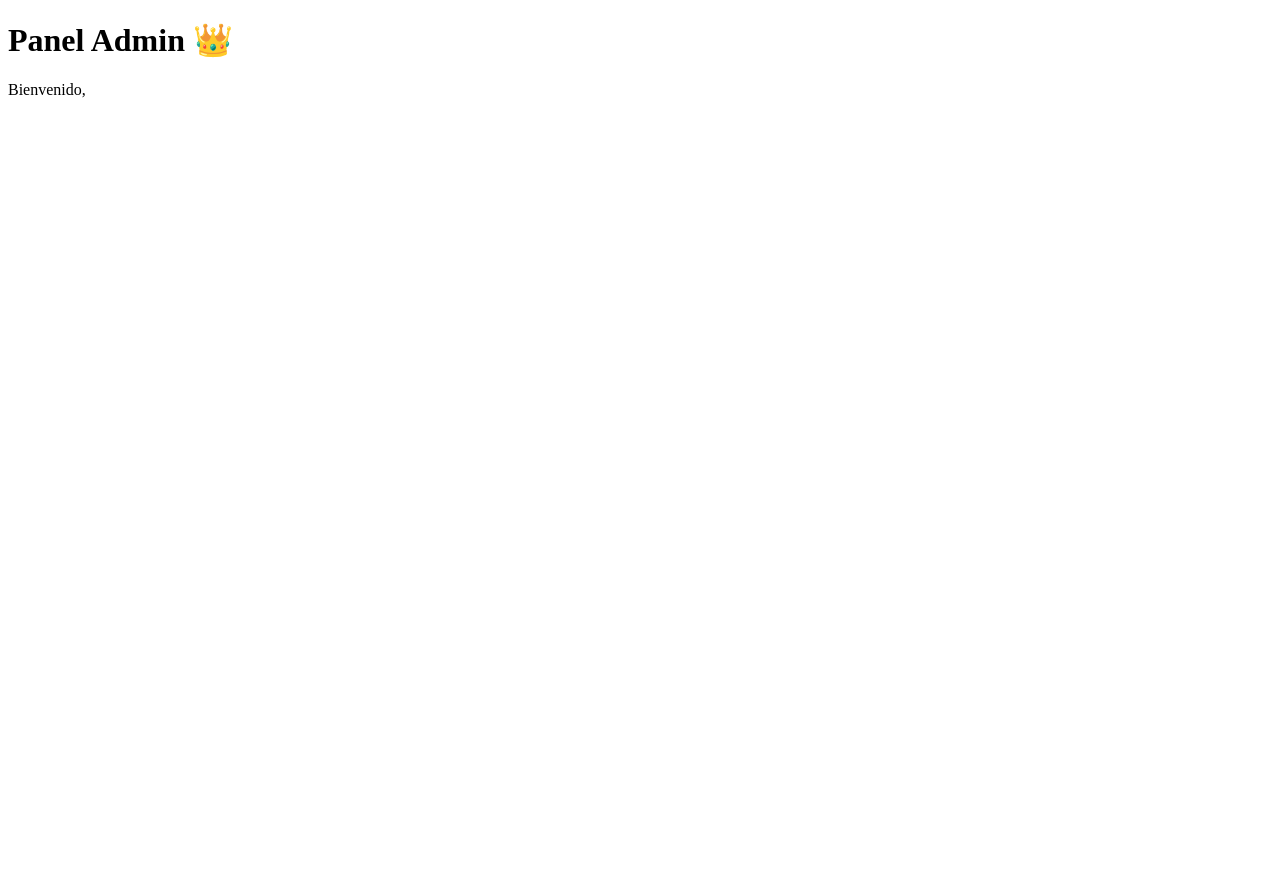
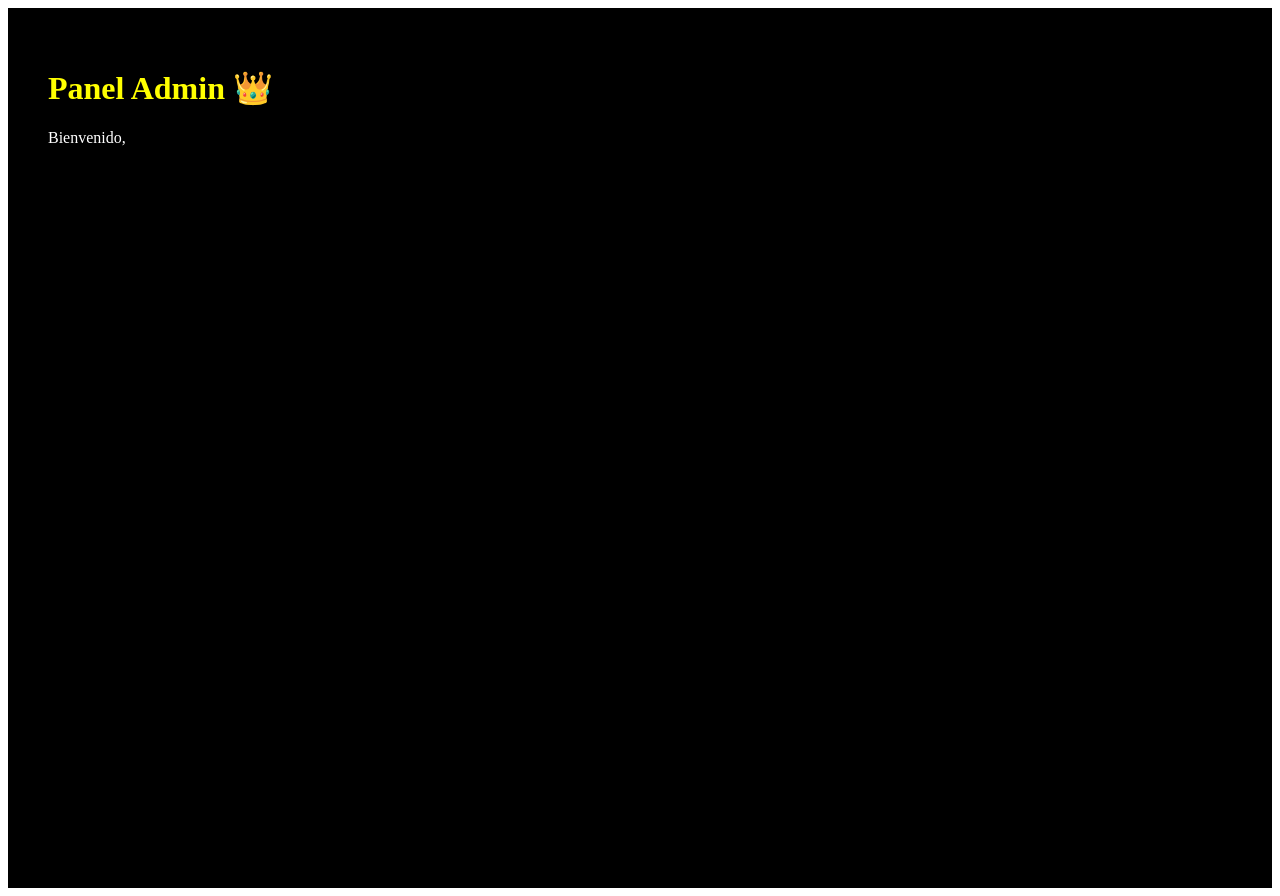
Before and after one commit to trprince81/Rey-Control, a Next.js app: page /admin in a window 1280 px wide. Before the commit the page ends 800 px from the top, so only its background shows below. Built offline with nearby package versions, Linux system fonts and the light colour scheme; sample sign-in values are in the browser's storage.

Commit message:
page.jsx

```diff
--- a/app/admin/page.jsx
+++ b/app/admin/page.jsx
@@ -28,11 +28,8 @@ export default function AdminPage() {
   if (!user) return null;
 
   return (
-    <div className="min-h-screen bg-black text-white p-10">
-      <h1 className="text-3xl font-bold text-yellow-400 mb-6">
-        Panel Admin 👑
-      </h1>
-
+    <div style={{ minHeight: "100vh", background: "black", color: "white", padding: 40 }}>
+      <h1 style={{ color: "yellow" }}>Panel Admin 👑</h1>
       <p>Bienvenido, {user.nombre}</p>
     </div>
   );
```
